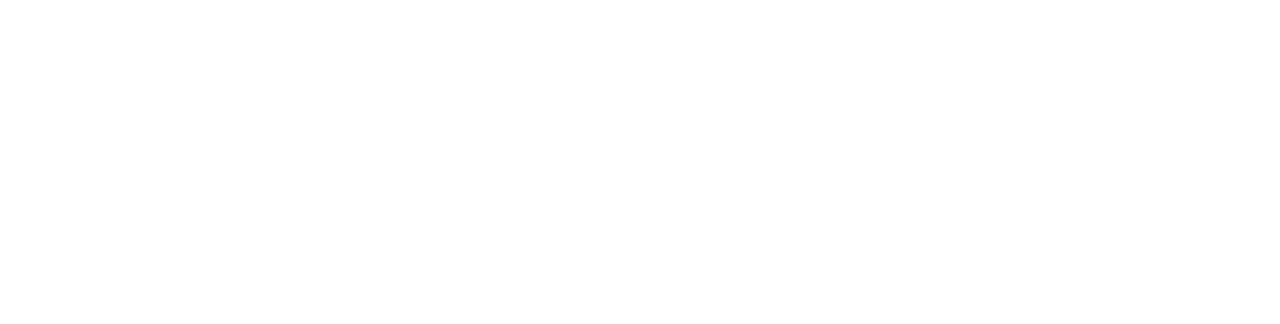
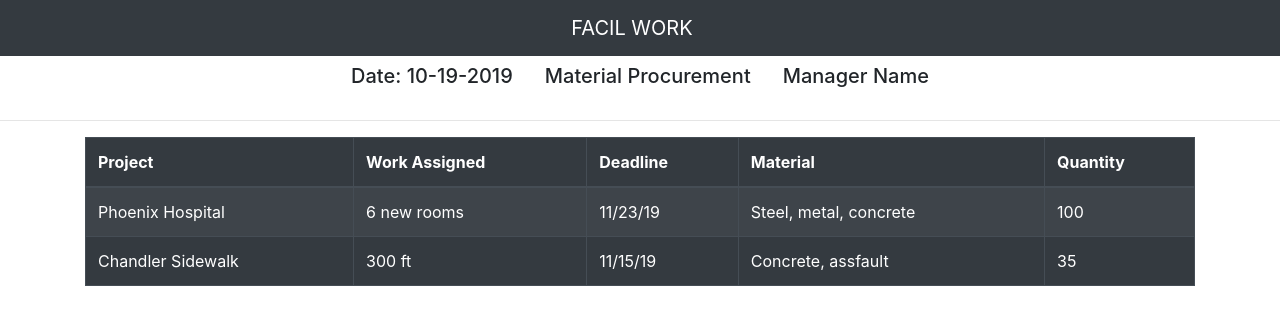
Before and after one commit to JogeswararaoKolla/mern-app-facil-work, a React (Create React App) app in the folder client/: page /matprocure in a window 1280 px wide. Shown: the top 324 px of the page. Built offline with nearby package versions, Linux system fonts and the light colour scheme.

Commit message:
created material procurement component

```diff
--- /dev/null
+++ b/client/src/components/matprocure/matprocure.js
@@ -0,0 +1,49 @@
+import React from 'react';
+import NavbarHeader from '../navbar/navbar';
+import InfoBar from '../infobar/infobar';
+import Container from 'react-bootstrap/Container';
+import Table from 'react-bootstrap/Table';
+
+
+class MatProcure extends React.Component {
+
+    render(){
+        return(
+            <React.Fragment>
+                <NavbarHeader />
+                <InfoBar title = "Material Procurement" />
+                <Container>
+                <Table striped bordered hover variant="dark">
+                        <thead>
+                            <tr>
+                            <th>Project</th>
+                            <th>Work Assigned</th>
+                            <th>Deadline</th>
+                            <th>Material</th>
+                            <th>Quantity</th>
+                            </tr>
+                        </thead>
+                        <tbody>
+                            <tr>
+                                <td>Phoenix Hospital</td>
+                                <td>6 new rooms</td>
+                                <td>11/23/19</td>
+                                <td>Steel, metal, concrete</td>
+                                <td>100</td>
+                            </tr>
+                            <tr>
+                                <td>Chandler Sidewalk</td>
+                                <td>300 ft</td>
+                                <td>11/15/19</td>
+                                <td>Concrete, assfault</td>
+                                <td>35</td>
+                            </tr>
+                        </tbody>
+                    </Table>
+                </Container>
+            </React.Fragment>
+        )
+    }
+}
+
+export default MatProcure;
--- a/client/src/router.js
+++ b/client/src/router.js
@@ -1,11 +1,13 @@
 import React from 'react';
 import { Route, BrowserRouter, Switch } from 'react-router-dom';
 import TimeSheet from './components/timesheet/timesheet';
+import MatProcure from './components/matprocure/matprocure';
 
 export default props => (
     <BrowserRouter>
         <Switch>
             <Route exact path="/timesheet" component={ TimeSheet } />
+            <Route exact path="/matprocure" component={ MatProcure} />
         </Switch>
     </BrowserRouter>
   )
```
